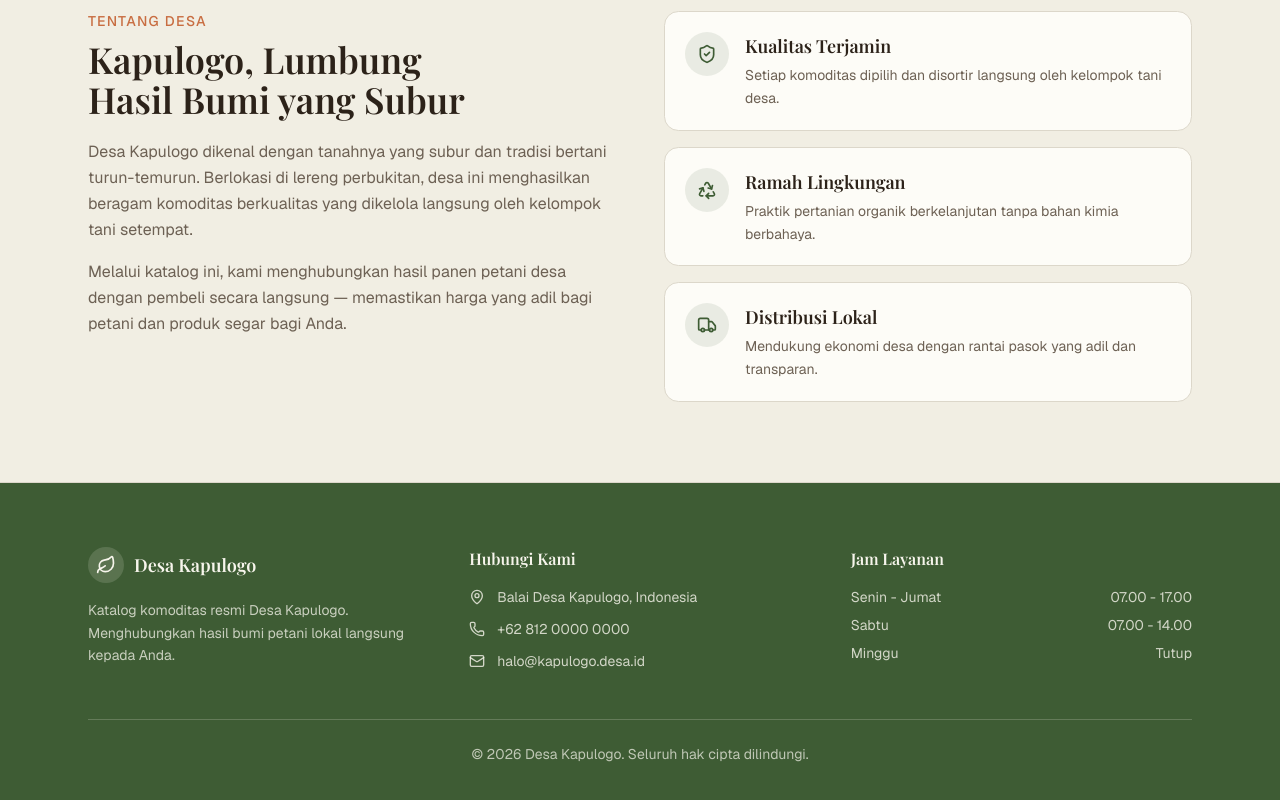
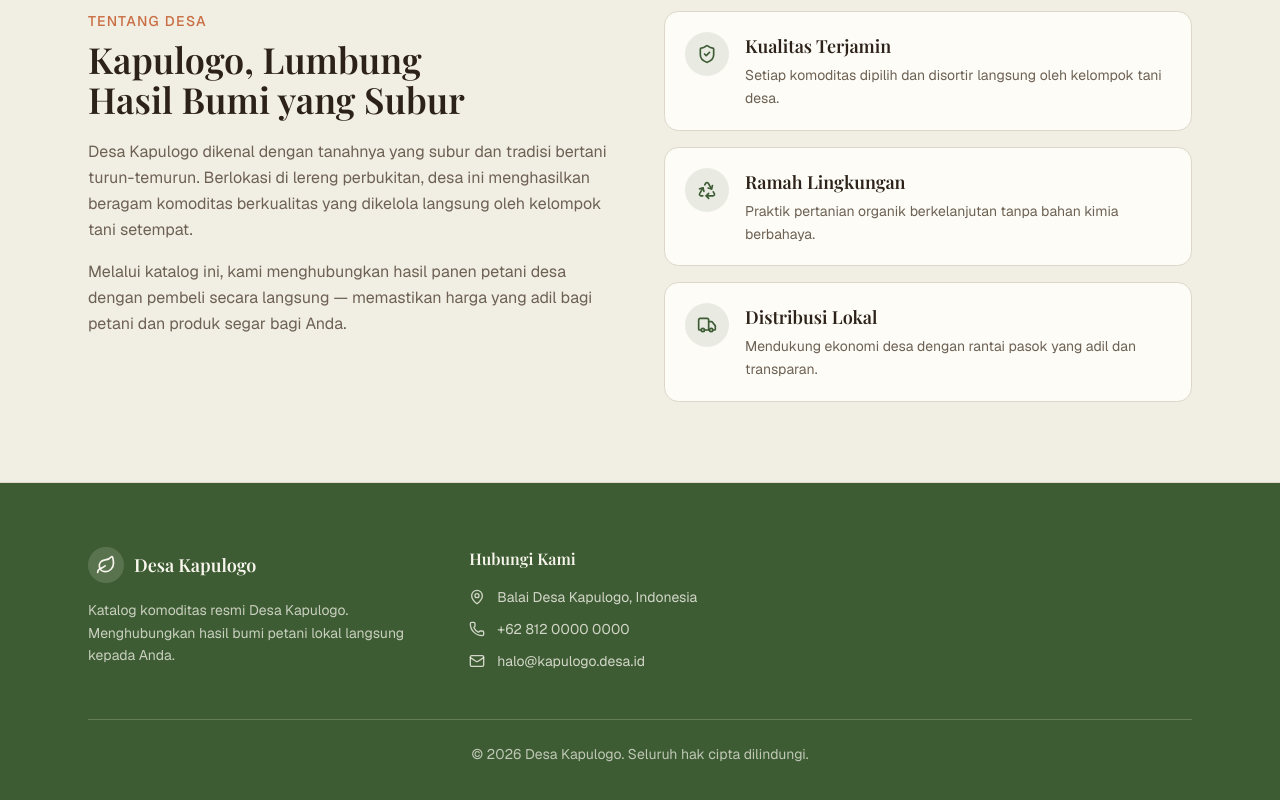
Before and after one commit to zedcwrt/kapulogo-commodity-catalog, a Next.js app: page / in a window 1280 px wide. Shown: the part 2530-3330 px from the top of the page. Built offline with nearby package versions, Linux system fonts and the light colour scheme; a web font is replaced by a local one.

Commit message:
feat: remove service hours section from site footer
Co-authored-by: clowrt <55385891+zedcwrt@users.noreply.github.com>

```diff
--- a/components/site-footer.tsx
+++ b/components/site-footer.tsx
@@ -38,23 +38,7 @@ export function SiteFooter() {
             </ul>
           </div>
 
-          <div>
-            <h3 className="font-heading text-base font-semibold">Jam Layanan</h3>
-            <ul className="mt-4 space-y-2 text-sm text-primary-foreground/80">
-              <li className="flex justify-between gap-4">
-                <span>Senin - Jumat</span>
-                <span>07.00 - 17.00</span>
-              </li>
-              <li className="flex justify-between gap-4">
-                <span>Sabtu</span>
-                <span>07.00 - 14.00</span>
-              </li>
-              <li className="flex justify-between gap-4">
-                <span>Minggu</span>
-                <span>Tutup</span>
-              </li>
-            </ul>
-          </div>
+
         </div>
 
         <div className="mt-12 border-t border-primary-foreground/20 pt-6 text-center text-sm text-primary-foreground/70">
```
